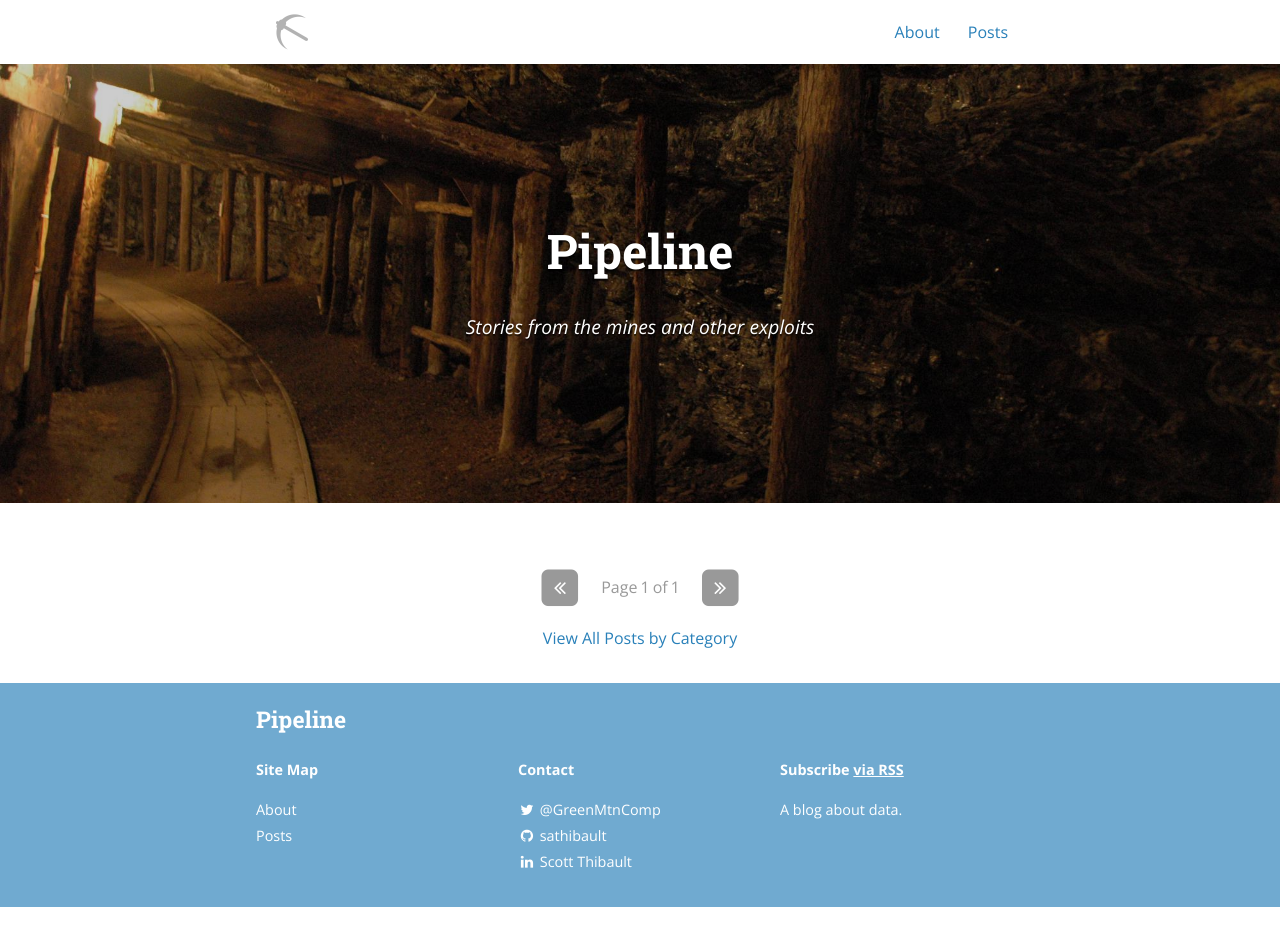
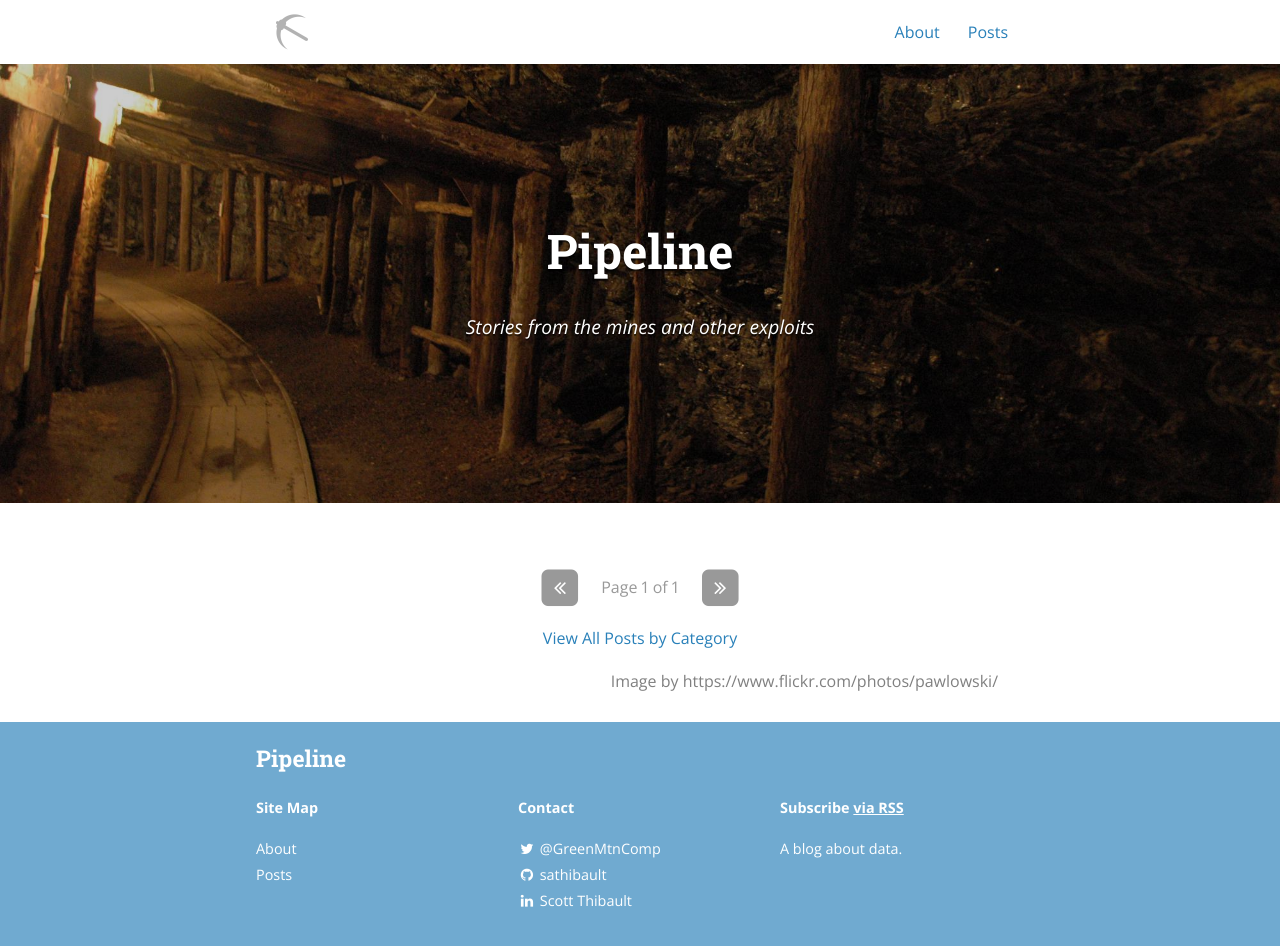
Before and after one commit to sathibault/blog, a Jekyll site: the page built from index.html, in a window 1280 px wide. Built offline with Jekyll 4.4.1, drawn with Linux system fonts in a browser that asks for light colours; nearby versions of some CDN libraries; the list of posts is cut into pages by our own code; a style sheet for code colours, icons or effects is not loaded; before the commit the page ends 907 px from its top, so only the background shows below that.

Commit message:
Image attribution

```diff
--- a/index.html
+++ b/index.html
@@ -85,5 +85,6 @@ layout: default
   </p>
 </nav>
 
+<div style="text-align:right;margin:10px;color:grey">Image by <a href="https://www.flickr.com/photos/pawlowski/" style="text-decoration: none;color:grey">https://www.flickr.com/photos/pawlowski/</a></div>
 </div>
 </div>
```
